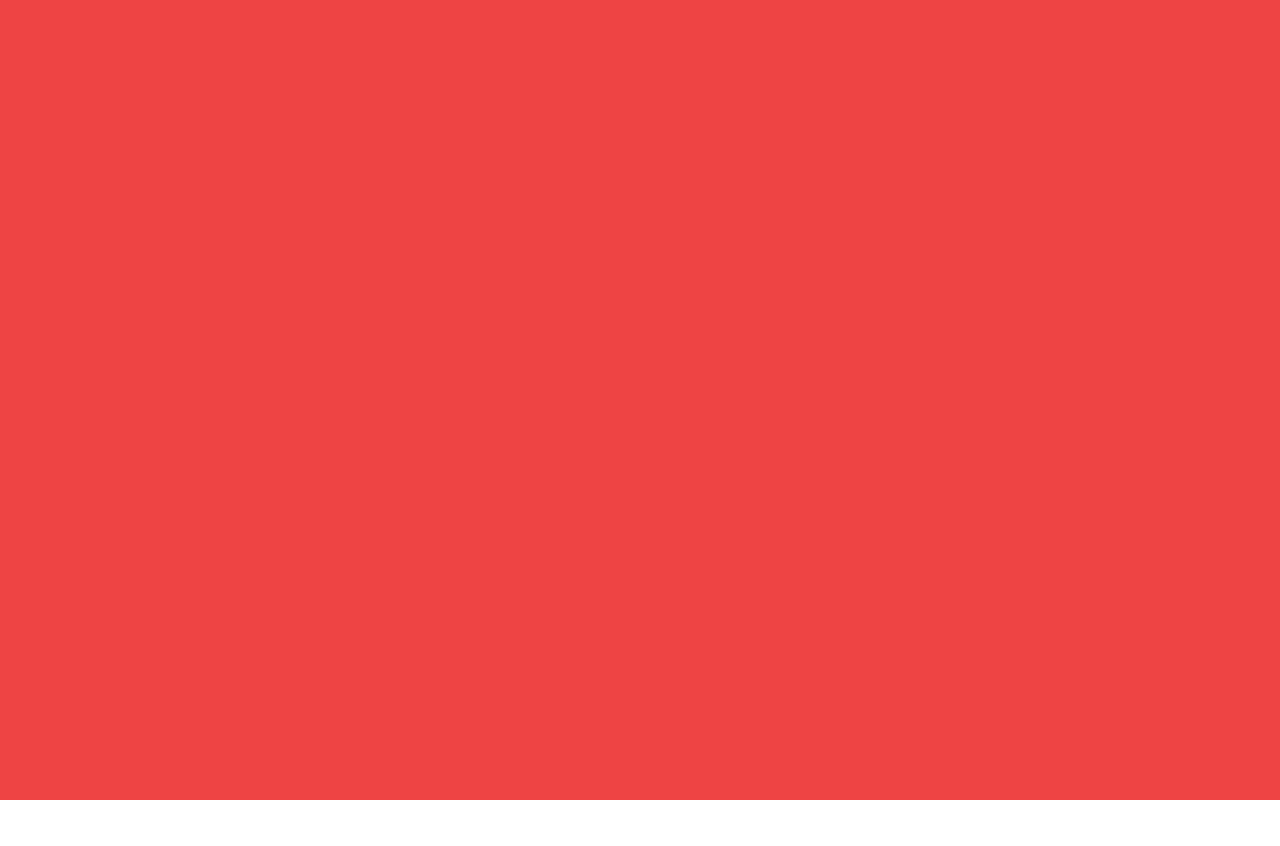
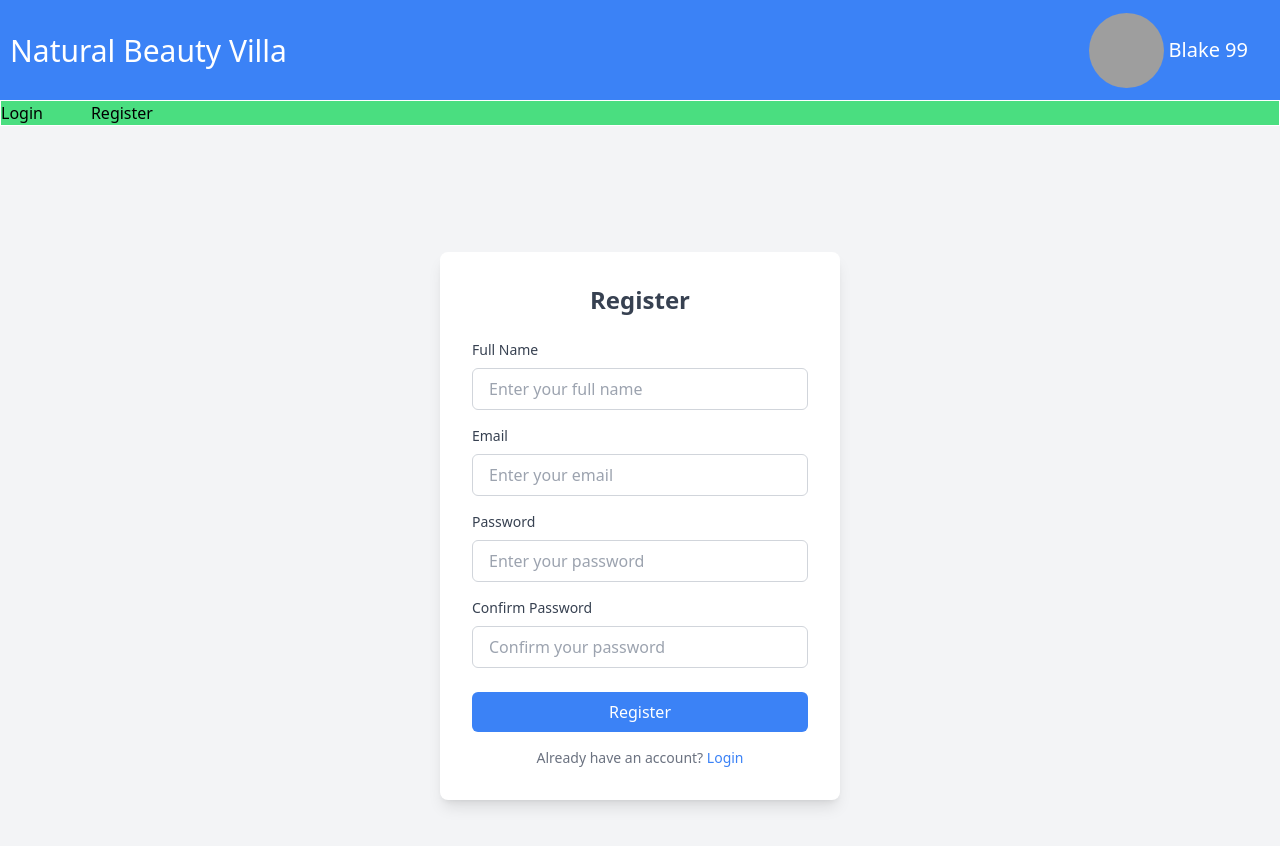
Before and after one commit to Thimira-Nimesh/hotel-booking-frontend, a React (Vite) app: page /register in a window 1280 px wide. Shown: the top 846 px of the page. Before the commit the page ends 800 px from the top, so only its background shows below. Built offline with nearby package versions, Linux system fonts and the light colour scheme; grey boxes are pictures that could not be loaded.

Commit message:
Deside Admin Panel

```diff
--- a/src/App.jsx
+++ b/src/App.jsx
@@ -6,7 +6,7 @@ function App() {
   return (
     <BrowserRouter>
       <Routes path="/">
-        <Route path="/" element={<HomePage />}></Route>
+        <Route path="/*" element={<HomePage />}></Route>
         <Route path="/admin/*" element={<AdminPage />}></Route>
         <Route
           path="/*"
--- a/src/components/header/header.jsx
+++ b/src/components/header/header.jsx
@@ -4,6 +4,7 @@ function Header() {
   return (
     <header className="w-full  bg-blue-500 flex h-[100px] relative items-center p-[10px]">
       <h1 className="text-white text-[30px] ">Natural Beauty Villa</h1>
+
       <UserTag
         imageLink="https://cdn3.pixelcut.app/1/3/profile_picture_1728ecf2bd.jpg"
         name="Blake 99"
--- a/src/pages/admin/adminPage.jsx
+++ b/src/pages/admin/adminPage.jsx
@@ -1,4 +1,7 @@
 import { Link, Route, Routes } from "react-router-dom";
+import Rooms from "./roomsPage";
+import Bookings from "./bookingsPage";
+import Categories from "./categoriesPage";
 
 export default function AdminPage() {
   return (
@@ -7,25 +10,15 @@ export default function AdminPage() {
         <Link className="mr-12" to={"/admin/rooms"}>
           Rooms
         </Link>
-        <Link to={"/admin/bookings"}>bookings</Link>
+        <Link className="mr-12" to={"/admin/bookings"}>
+          bookings
+        </Link>
+        <Link to={"/admin/categories"}>categories</Link>
       </div>
       <Routes path="/*">
-        <Route
-          path="/rooms"
-          element={
-            <div>
-              <h1>Rooms Page</h1>
-            </div>
-          }
-        />
-        <Route
-          path="/bookings"
-          element={
-            <div>
-              <h1>Bookings Page</h1>
-            </div>
-          }
-        />
+        <Route path="/rooms" element={<Rooms />} />
+        <Route path="/bookings" element={<Bookings />} />
+        <Route path="/categories" element={<Categories />} />
       </Routes>
     </div>
   );
--- /dev/null
+++ b/src/pages/admin/bookingsPage.jsx
@@ -0,0 +1,21 @@
+export default function Bookings() {
+  return (
+    <>
+      <div className="w-full h-screen bg-blue-700 flex flex-col items-center">
+        <div className="border border-white bg-white h-[100px] w-[700px] rounded-lg flex justify-center items-center">
+          <input className="" type="date"></input>
+          <input type="date"></input>
+          <select>
+            <option>Standard</option>
+            <option>Deluxe</option>
+            <option>Luxery</option>
+          </select>
+          <button>Book Now</button>
+        </div>
+        <h1 className="text-white text-[50px]">
+          Welcome to the Natural Beauty Villa
+        </h1>
+      </div>
+    </>
+  );
+}
--- /dev/null
+++ b/src/pages/admin/categoriesPage.jsx
@@ -0,0 +1,13 @@
+export default function Categories() {
+  return (
+    <>
+      <div className="border border-white bg-white h-[100px] w-[700px] rounded-lg flex justify-center items-center">
+        <select>
+          <option>Standard</option>
+          <option>Deluxe</option>
+          <option>Luxery</option>
+        </select>
+      </div>
+    </>
+  );
+}
--- /dev/null
+++ b/src/pages/admin/roomsPage.jsx
@@ -0,0 +1,7 @@
+export default function Rooms() {
+  return (
+    <>
+      <h1>This is Rooms Page</h1>
+    </>
+  );
+}
--- a/src/pages/client/homePage.jsx
+++ b/src/pages/client/homePage.jsx
@@ -1,23 +1,23 @@
 import Header from "../../components/header/header";
+import { Link, Route, Routes } from "react-router-dom";
+import Login from "./loginPage";
+import Register from "./registerPage";
 
 export default function HomePage() {
   return (
     <>
       <Header />
-      <div className="w-full h-screen bg-blue-700 flex flex-col items-center">
-        <div className="border border-white bg-white h-[100px] w-[700px] rounded-lg flex justify-center items-center">
-          <input className="" type="date"></input>
-          <input type="date"></input>
-          <select>
-            <option>Standard</option>
-            <option>Deluxe</option>
-            <option>Luxery</option>
-          </select>
-          <button>Book Now</button>
+      <div className="w-full bg-green-400 h-[50px]">
+        <div className="border border-white">
+          <Link className="mr-12" to={"/login"}>
+            Login
+          </Link>
+          <Link to={"/register"}>Register</Link>
         </div>
-        <h1 className="text-white text-[50px]">
-          Welcome to the Natural Beauty Villa
-        </h1>
+        <Routes path={"/*"}>
+          <Route path="/login" element={<Login />} />
+          <Route path="/register" element={<Register />} />
+        </Routes>
       </div>
     </>
   );
--- /dev/null
+++ b/src/pages/client/loginPage.jsx
@@ -0,0 +1,57 @@
+export default function Login() {
+  return (
+    <div className="min-h-screen flex items-center justify-center bg-gray-100">
+      <div className="bg-white p-8 rounded-lg shadow-lg w-[400px]">
+        <h2 className="text-2xl font-semibold text-center text-gray-700 mb-6">
+          Login
+        </h2>
+
+        <form>
+          <div className="mb-4">
+            <label
+              className="block text-gray-700 text-sm font-medium mb-2"
+              htmlFor="email"
+            >
+              Email
+            </label>
+            <input
+              id="email"
+              type="email"
+              className="w-full px-4 py-2 border border-gray-300 rounded-md focus:outline-none focus:ring-2 focus:ring-blue-500 focus:border-transparent"
+              placeholder="Enter your email"
+            />
+          </div>
+
+          <div className="mb-6">
+            <label
+              className="block text-gray-700 text-sm font-medium mb-2"
+              htmlFor="password"
+            >
+              Password
+            </label>
+            <input
+              id="password"
+              type="password"
+              className="w-full px-4 py-2 border border-gray-300 rounded-md focus:outline-none focus:ring-2 focus:ring-blue-500 focus:border-transparent"
+              placeholder="Enter your password"
+            />
+          </div>
+
+          <button
+            type="submit"
+            className="w-full bg-blue-500 text-white py-2 rounded-md hover:bg-blue-600 transition duration-300"
+          >
+            Login
+          </button>
+        </form>
+
+        <p className="text-center text-gray-500 text-sm mt-4">
+          Don't have an account?{" "}
+          <a href="#" className="text-blue-500 hover:underline">
+            Sign up
+          </a>
+        </p>
+      </div>
+    </div>
+  );
+}
--- /dev/null
+++ b/src/pages/client/registerPage.jsx
@@ -0,0 +1,87 @@
+export default function Register() {
+  return (
+    <div className="min-h-screen flex items-center justify-center bg-gray-100">
+      <div className="bg-white p-8 rounded-lg shadow-lg w-[400px]">
+        <h2 className="text-2xl font-semibold text-center text-gray-700 mb-6">
+          Register
+        </h2>
+
+        <form>
+          <div className="mb-4">
+            <label
+              className="block text-gray-700 text-sm font-medium mb-2"
+              htmlFor="name"
+            >
+              Full Name
+            </label>
+            <input
+              id="name"
+              type="text"
+              className="w-full px-4 py-2 border border-gray-300 rounded-md focus:outline-none focus:ring-2 focus:ring-blue-500 focus:border-transparent"
+              placeholder="Enter your full name"
+            />
+          </div>
+
+          <div className="mb-4">
+            <label
+              className="block text-gray-700 text-sm font-medium mb-2"
+              htmlFor="email"
+            >
+              Email
+            </label>
+            <input
+              id="email"
+              type="email"
+              className="w-full px-4 py-2 border border-gray-300 rounded-md focus:outline-none focus:ring-2 focus:ring-blue-500 focus:border-transparent"
+              placeholder="Enter your email"
+            />
+          </div>
+
+          <div className="mb-4">
+            <label
+              className="block text-gray-700 text-sm font-medium mb-2"
+              htmlFor="password"
+            >
+              Password
+            </label>
+            <input
+              id="password"
+              type="password"
+              className="w-full px-4 py-2 border border-gray-300 rounded-md focus:outline-none focus:ring-2 focus:ring-blue-500 focus:border-transparent"
+              placeholder="Enter your password"
+            />
+          </div>
+
+          <div className="mb-6">
+            <label
+              className="block text-gray-700 text-sm font-medium mb-2"
+              htmlFor="confirm-password"
+            >
+              Confirm Password
+            </label>
+            <input
+              id="confirm-password"
+              type="password"
+              className="w-full px-4 py-2 border border-gray-300 rounded-md focus:outline-none focus:ring-2 focus:ring-blue-500 focus:border-transparent"
+              placeholder="Confirm your password"
+            />
+          </div>
+
+          <button
+            type="submit"
+            className="w-full bg-blue-500 text-white py-2 rounded-md hover:bg-blue-600 transition duration-300"
+          >
+            Register
+          </button>
+        </form>
+
+        <p className="text-center text-gray-500 text-sm mt-4">
+          Already have an account?{" "}
+          <a href="#" className="text-blue-500 hover:underline">
+            Login
+          </a>
+        </p>
+      </div>
+    </div>
+  );
+}
```
Also changed, not shown: src/components/header/header.css (deleted, +0 -7 lines), src/components/userData/userData.css (deleted, +0 -22 lines).
